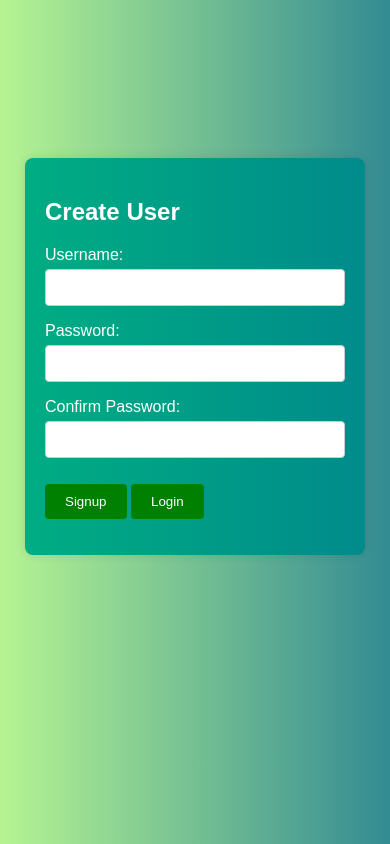
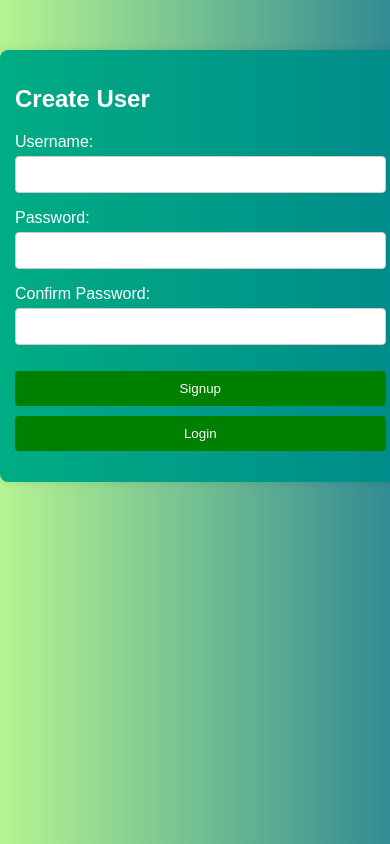
Before and after one commit to ansarkp10/akmedia, a Django app: page /signup/ in a window 390 px wide. Run offline with Django 5.2, Linux system fonts and the light colour scheme.

Commit message:
Update signup.html

```diff
--- a/content/templates/signup.html
+++ b/content/templates/signup.html
@@ -8,11 +8,13 @@ body {
     padding-top: 150px;
     font-family: Arial, sans-serif;
     background: linear-gradient(to right, rgb(182, 244, 146), rgb(51, 139, 147)); /* Greenish gradient for the body */
+    margin: 0;
   }
 
   /* Form box with a greenish gradient */
   .form-box {
-  width: 300px;
+    width: 90%;
+    max-width: 400px;
     padding: 20px;
     margin: auto;
     background: linear-gradient(to right, #00AD83, #008B8B); /* Pale Green to Crayola Green gradient */
@@ -50,12 +52,34 @@ button {
     cursor: pointer;
     margin-top: 10px;
     transition: background-color 0.3s ease;
+    width: 100%;
   }
 
   button:hover {
     background-color: #006600; /* Even darker green */
   }
 
+  button a {
+    color: white;
+    text-decoration: none;
+    display: block;
+  }
+
+  /* Responsive design */
+  @media (max-width: 600px) {
+    body {
+      padding-top: 50px;
+    }
+
+    .form-box {
+      width: 95%;
+      padding: 15px;
+    }
+
+    button {
+      padding: 10px;
+    }
+  }
 </style>
 </head>
   <div class="form-box">
```
Lines whose indentation alone changed are shown as unchanged.
